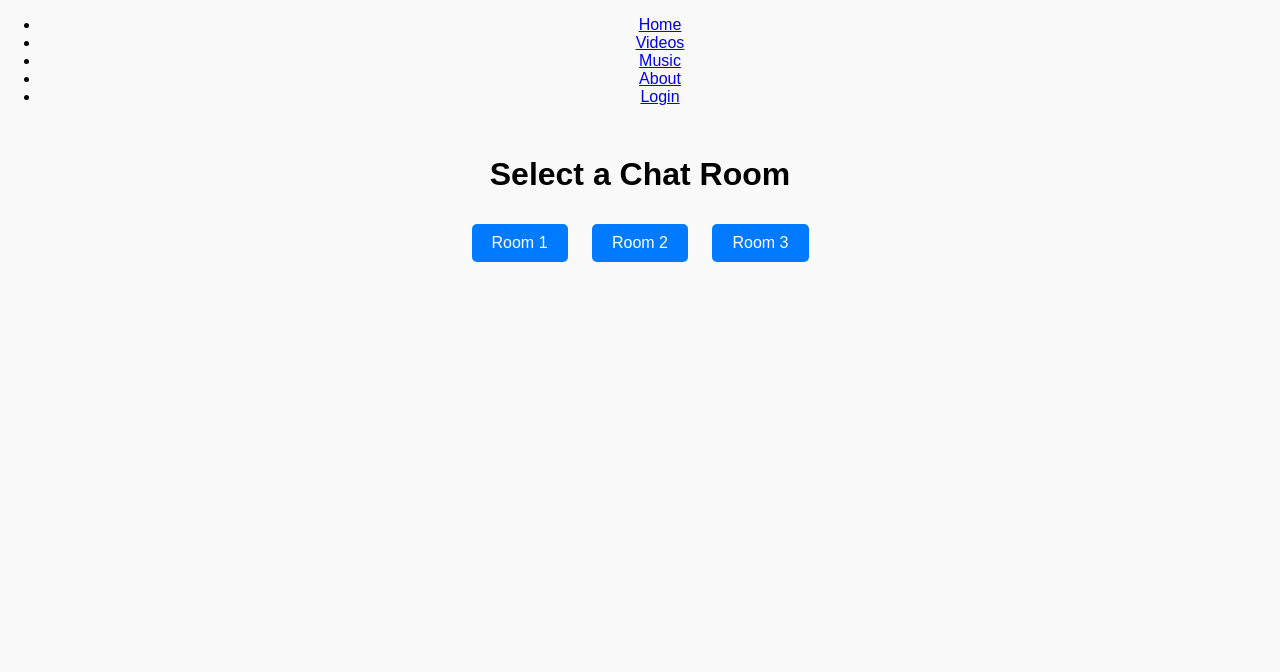
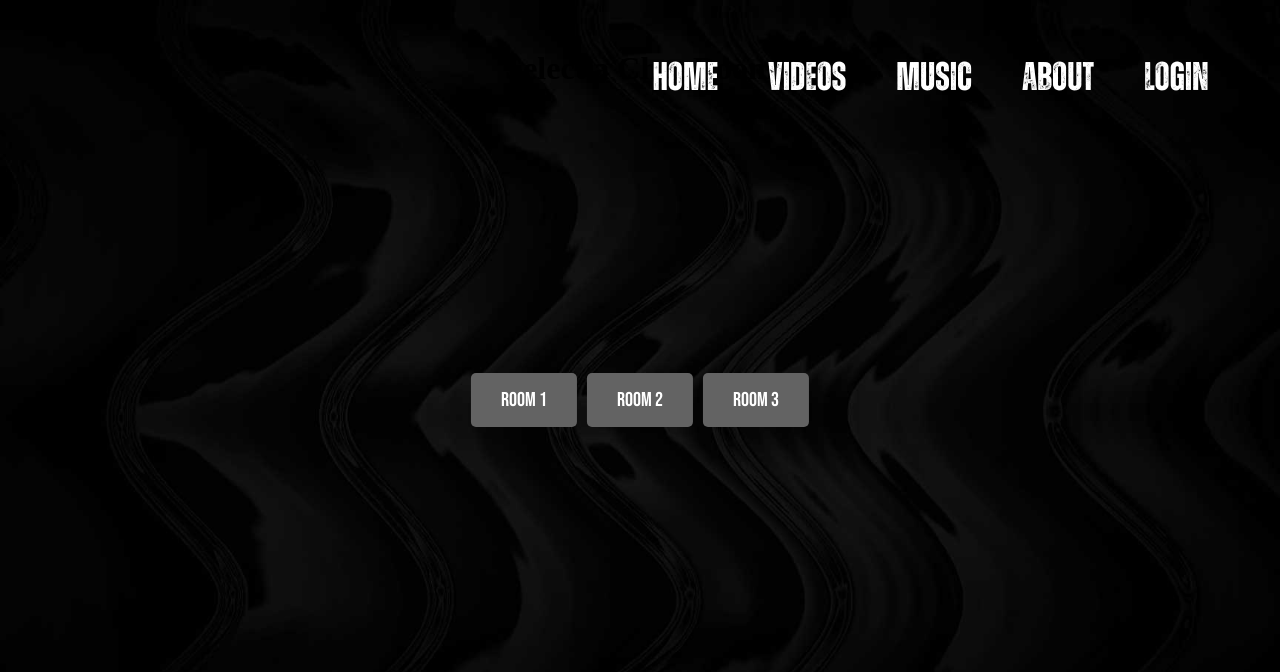
Before and after one commit to FarBeoy/MusicMagnetMagazine, a PHP site: page /pages/chat.php in a window 1280 px wide. Shown: the top 672 px of the page. Run offline with PHP 8.4, Linux system fonts and the light colour scheme.

Commit message:
Update
Chat pagina en login pagina style toegepassed

```diff
--- a/css/chat.css
+++ b/css/chat.css
@@ -1,28 +1,108 @@
+@font-face {
+    font-family: 'Font1';
+    src: url('../font/font1.otf') format('truetype');
+}
+
+@font-face {
+    font-family: 'Font2';
+    src: url('../font/font2.otf') format('truetype');
+}
+
 body {
-    font-family: Arial, sans-serif;
     text-align: center;
     margin: 0;
     padding: 0;
-    background-color: #f9f9f9;
+    background: url(../images/background.jpg) no-repeat center center fixed;
+    background-size: cover;
+}
+
+.navbar {
+    position: absolute;
+    top: 5%;
+    right: 4%;
+    z-index: 1000;
+}
+
+.navbar ul {
+    list-style-type: none;
+    display: flex;
+    gap: 10px;
+}
+
+.navbar li {
+    font-family: 'Font1', sans-serif;
+    font-size: 40px;
+}
+
+.navbar a {
+    text-decoration: none;
+    color: white;
+    padding: 10px 20px;
+    border-radius: 5px;
+    position: relative;
+    transition: background 0.3s ease;
+}
+
+.navbar a::after {
+    content: "";
+    position: absolute;
+    bottom: 0;
+    left: 0;
+    height: 5px;
+    width: 100%;
+    background: white;
+    transform: scaleX(0);
+    transform-origin: left;
+    transition: transform 0.5s ease;
+}
+
+.navbar a:hover {
+    color: rgb(255, 255, 255);
+}
+
+.navbar a:hover::after {
+    transform: scaleX(1);
 }
 
 #room-selection, #chat-container {
     margin-top: 50px;
 }
 
-button {
-    padding: 10px 20px;
-    margin: 10px;
-    border: none;
-    background-color: #007bff;
-    color: white;
-    font-size: 16px;
-    cursor: pointer;
-    border-radius: 5px;
+#centered-chat-button {
+    position: absolute;
+    top: 50%;
+    left: 50%;
+    transform: translate(-50%, -50%);
+    display: flex;
+    justify-content: center;
+    align-items: center;
 }
 
-button:hover {
-    background-color: #0056b3;
+#centered-chat-button button {
+    padding: 15px 30px;
+    margin: 5px;
+    font-size: 20px;
+    border: none;
+    border-radius: 5px;
+    background-color: #636363;
+    color: White;
+    cursor: pointer;
+    transition: background-color 0.3s ease;
+    font-family: Font2, sans-serif;
+}
+
+#centered-chat-button button:hover {
+    background-color: #494848;
+}
+
+#chat-container {
+    position: absolute;
+    top: 50%;
+    left: 50%;
+    transform: translate(-50%, -50%);
+    display: flex;
+    justify-content: center;
+    align-items: center;
 }
 
 #chat-box {
--- a/pages/chat.php
+++ b/pages/chat.php
@@ -37,9 +37,11 @@
 
 <div id="room-selection">
     <h1>Select a Chat Room</h1>
-    <button onclick="selectRoom('Room 1')">Room 1</button>
-    <button onclick="selectRoom('Room 2')">Room 2</button>
-    <button onclick="selectRoom('Room 3')">Room 3</button>
+    <div id="centered-chat-button">
+        <button onclick="selectRoom('Room 1')">Room 1</button>
+        <button onclick="selectRoom('Room 2')">Room 2</button>
+        <button onclick="selectRoom('Room 3')">Room 3</button>
+    </div>
 </div>
 
 <div id="chat-container" style="display: none;">
--- a/pages/toevoegen.php
+++ b/pages/toevoegen.php
@@ -8,7 +8,6 @@ if (!isset($_SESSION['logged_in']) || $_SESSION['logged_in'] !== true) {
     exit;
 }
 ?>
-
 <!DOCTYPE html>
 <html lang="en">
 <head>
```
Also changed, not shown: css/login.css (+21 -8 lines), magnet.sqlite.
